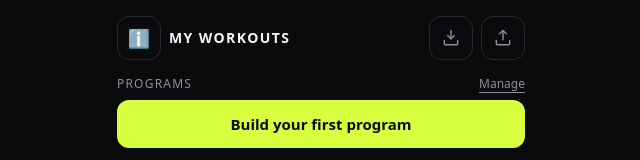
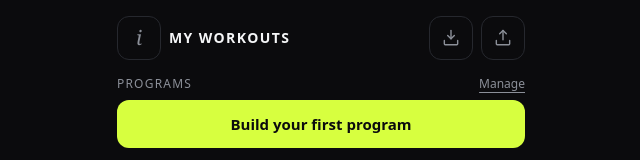
Before and after one commit to sdaveas/workout-companion, a React (Vite) app: page / in a window 1280 px wide. Shown: the top 160 px of the page, without its empty margins (319-959 px from the left). Built offline with nearby package versions, Linux system fonts and the light colour scheme.

Commit message:
Credits button: a serif italic i instead of the emoji

```diff
--- a/src/screens/Home.tsx
+++ b/src/screens/Home.tsx
@@ -109,9 +109,12 @@ export function Home() {
             <a
               href="#/credits"
               aria-label="Credits"
-              className="flex h-11 w-11 shrink-0 items-center justify-center rounded-xl border border-line text-lg text-muted"
+              className="flex h-11 w-11 shrink-0 items-center justify-center rounded-xl border border-line text-muted"
             >
-              <span aria-hidden>ℹ️</span>
+              {/* A drawn glyph, not the emoji: Apple's ℹ️ is a blue tile that fights the theme. */}
+              <span aria-hidden className="font-serif text-xl italic leading-none">
+                i
+              </span>
             </a>
             <h1 className="truncate text-sm font-semibold uppercase tracking-widest">
               My Workouts
```
Also changed, not shown: home-10.png (added), home-9.png (added).
